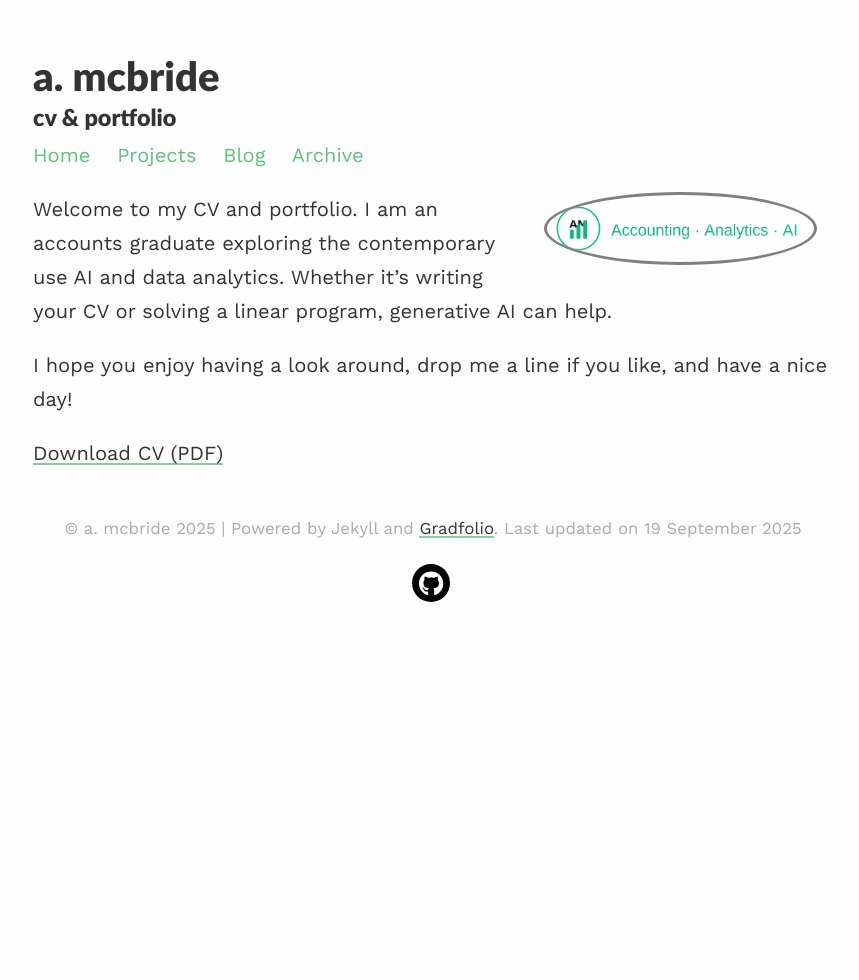
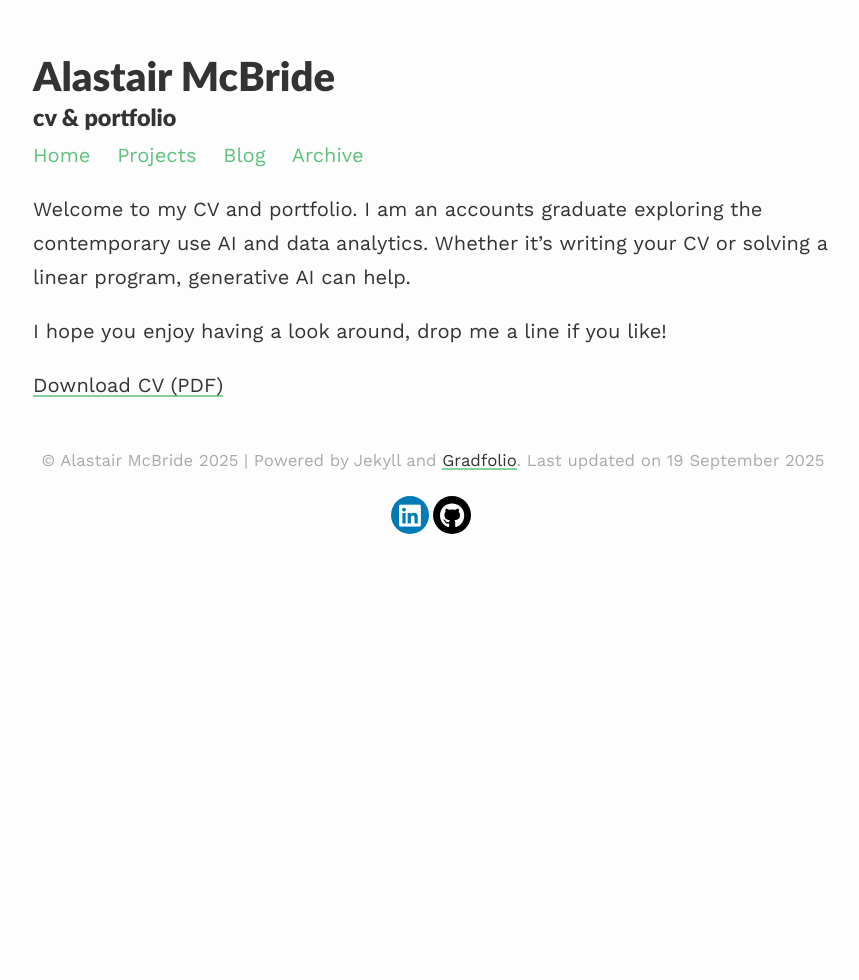
Before and after one commit to amcbhome/amcbhome.github.io, a Jekyll site: the page built from index.md, in a window 1280 px wide. Shown: the whole page, without its empty margins (207-1066 px from the left). Built offline with Jekyll 4.4.1, drawn with Linux system fonts in a browser that asks for light colours.

Commit message:
Update
Update

```diff
--- a/_config.yml
+++ b/_config.yml
@@ -1,6 +1,6 @@
 # Site
 name: "Alastair McBride"
-title: "a. mcbride"
+title: "Alastair McBride"
 description: "cv & portfolio"
 url: "https://amcbhome.github.io"
 baseurl: ""                    # <-- IMPORTANT for amcbhome.github.io
@@ -21,7 +21,7 @@ permalink: /blog/:year/:title/
 paginate_path: /blog/page:num/
 
 # Social media links in footer
-# linkedin: "https://www.linkedin.com/in/alastairmcbride/"
+linkedin: "https://www.linkedin.com/in/alastairmcbride/"
 # stackoverflow: "#"
 github: "#"
 # researchgate: "#"
--- a/index.md
+++ b/index.md
@@ -3,12 +3,12 @@ layout: about
 permalink: /
 profile:
   align: right
-  image: profile.png
+  image:
 published: true
 ---
 Welcome to my CV and portfolio. I am an accounts graduate exploring the contemporary use AI and data analytics. Whether it's writing your CV or solving a linear program, generative AI can help.
 
-I hope you enjoy having a look around, drop me a line if you like, and have a nice day!
+I hope you enjoy having a look around, drop me a line if you like!
 
 
 <p>
```
